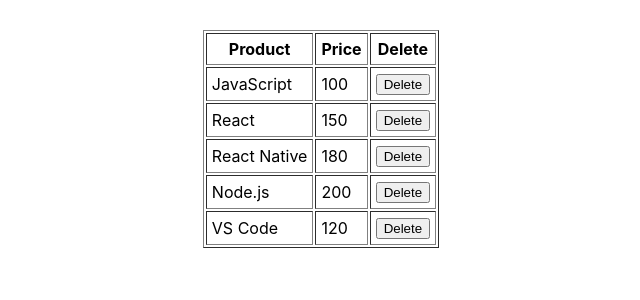
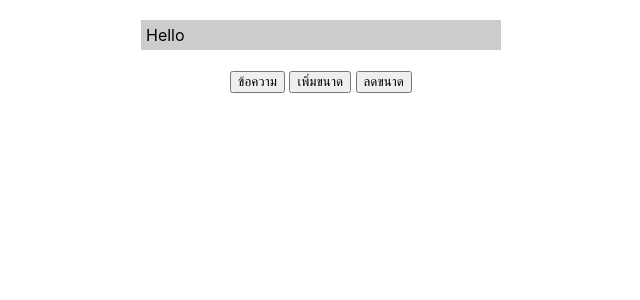
Before and after one commit to Tanongsak-BKK/app1, a React (Create React App) app: page / in a window 1280 px wide. Shown: the top 300 px of the page, without its empty margins (319-959 px from the left). Built offline with nearby package versions, Linux system fonts and the light colour scheme.

Commit message:
Use StateFunc
Use StateFunc

```diff
--- a/src/App.js
+++ b/src/App.js
@@ -1,7 +1,8 @@
 import React from "react";
 import RefArray from "./ref-array";
+import StateFunc from "./state-func";
 
 export default function App() {
 
-  return <RefArray/>;
+  return <StateFunc/>;
 }
--- /dev/null
+++ b/src/state-func.js
@@ -0,0 +1,36 @@
+import React from "react";
+
+export default function StateFunc() {
+    let [text, setText] = React.useState("Hello");
+    let [size, setSize] = React.useState(16);
+
+    const onCilckSetText = () => {
+        let t = prompt("กำหนดข้อความ")
+        if(t){
+            setText(t)
+        }
+    }
+
+    const onClickZoomIn = () => {
+        let newSize = size + 1
+        setSize(newSize)
+    }
+
+    let msgboxStyle = {
+        display: "inline-block",
+        width:350,
+        fontSize: size,
+        backgroundColor: "#ccc",
+        padding: 5,
+        textAlign: "left",
+    }
+
+    return(
+        <div style={{textAlign:'center',marginTop:'20px'}}>
+            <div style={msgboxStyle}>{text}</div><br/><br/>
+            <button onClick={onCilckSetText}>ข้อความ</button>&nbsp;
+            <button onClick={onClickZoomIn}>เพิ่มขนาด</button>&nbsp;
+            <button onClick={()=>setSize(size - 1)}>ลดขนาด</button>
+        </div>
+    )
+}
```
